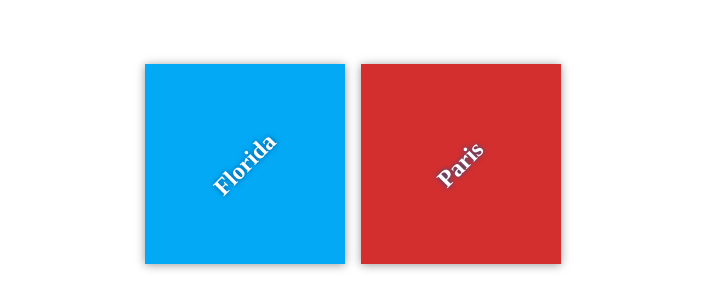
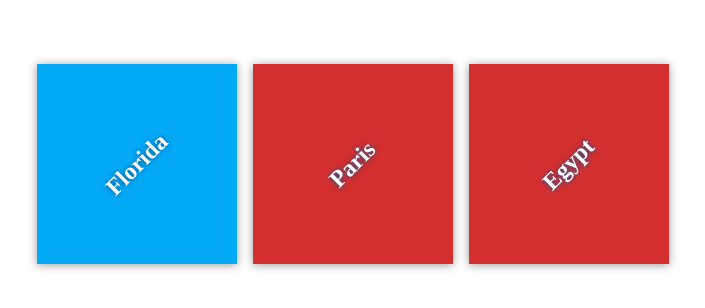
Before and after one commit to KerllosSamir/my-travel-plans, a plain HTML site: page index.html in a window 1280 px wide. Shown: the part 236-544 px from the top of the page, without its empty margins (287-992 px from the left). Drawn offline with Linux system fonts and the light colour scheme.

Commit message:
Add Egypt

```diff
--- a/index.html
+++ b/index.html
@@ -17,6 +17,10 @@
             <div class="destination" id="paris">
                 <h2>Paris</h2>
             </div>
+
+             <div class="destination" id="paris">
+                <h2>Egypt</h2>
+            </div>
         </div>
     </div>
 
```
